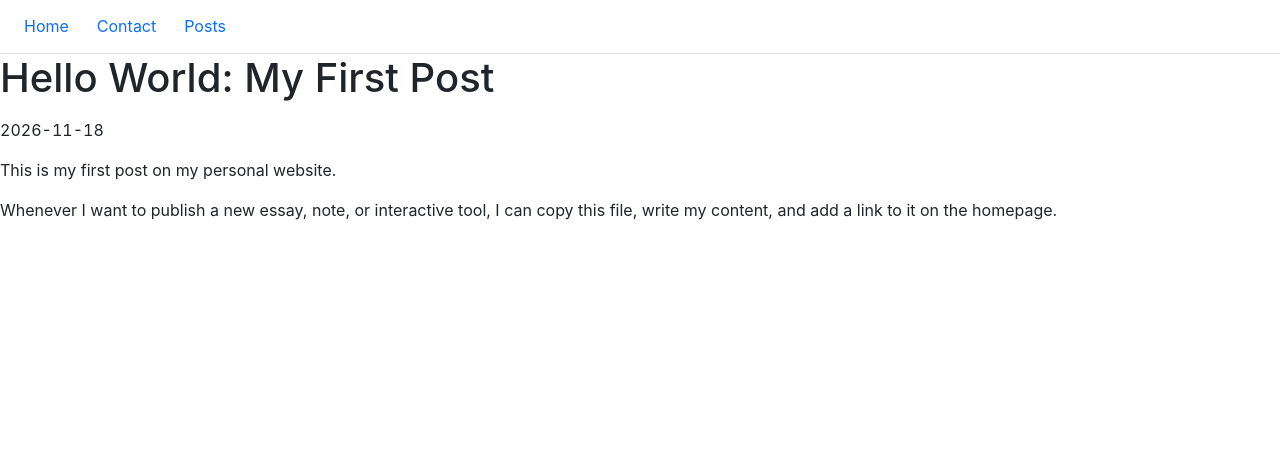
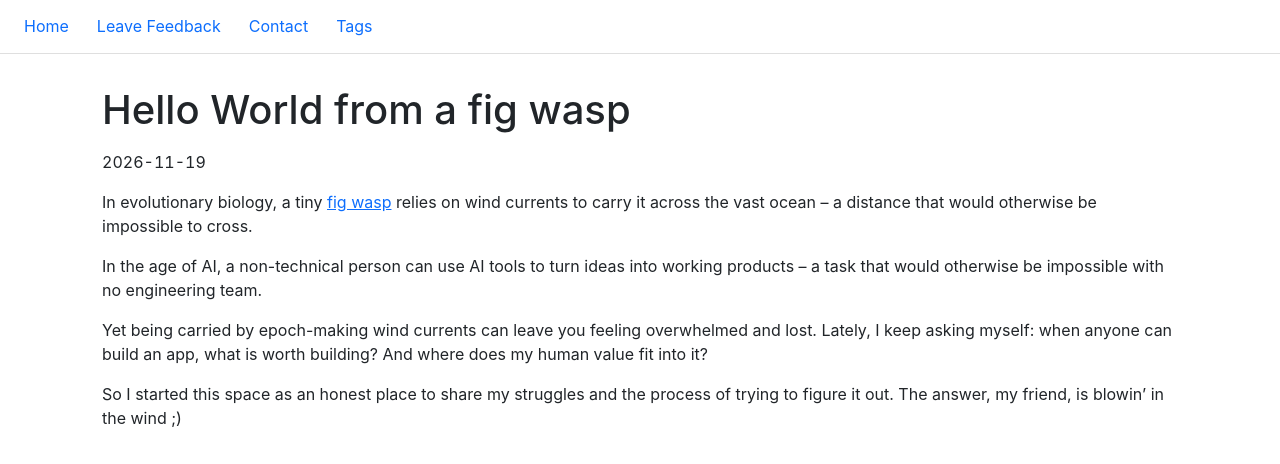
Before and after one commit to shiya-elemarth/shiya-elemarth.github.io, a plain HTML site: page posts/first-post.html in a window 1280 px wide. Drawn offline with Linux system fonts and the light colour scheme.

Commit message:
Revise first post content and update metadata
Updated the title, added a favicon link, and revised the content of the first post to include new themes and ideas.

```diff
--- a/posts/first-post.html
+++ b/posts/first-post.html
@@ -3,27 +3,39 @@
 <head>
   <meta charset="UTF-8">
   <meta name="viewport" content="width=device-width, initial-scale=1.0">
-  <title>Hello World: My First Post - Shiya Elemarth</title>
-  <link rel="stylesheet" href="../style.css">
+  <title>Hello World from a fig wasp - Shiya Yi</title>
+  <link rel="icon" type="image/png" href="../favicon.png">
+  <link rel="stylesheet" href="../style.css?v=2">
 </head>
 <body>
 
   <nav>
     <a href="../index.html">Home</a>
+    <a href="https://forms.gle/VyLqYt6psVBY5sLd7" target="_blank" rel="noopener noreferrer">Leave Feedback</a>
     <a href="../index.html#contact">Contact</a>
-    <a href="../index.html#posts">Posts</a>
+    <a href="../tags.html">Tags</a>
   </nav>
 
-  <h1>Hello World: My First Post</h1>
-  <p class="post-date">2026-11-18</p>
+  <main>
+    <h1>Hello World from a fig wasp</h1>
+    <p class="post-date">2026-11-19</p>
 
-  <p>
-    This is my first post on my personal website.
-  </p>
+    <p>
+      In evolutionary biology, a tiny <a href="https://en.wikipedia.org/wiki/Fig_wasp">fig wasp</a> relies on wind currents to carry it across the vast ocean – a distance that would otherwise be impossible to cross.
+    </p>
 
-  <p>
-    Whenever I want to publish a new essay, note, or interactive tool, I can copy this file, write my content, and add a link to it on the homepage.
-  </p>
+    <p>
+      In the age of AI, a non-technical person can use AI tools to turn ideas into working products – a task that would otherwise be impossible with no engineering team.
+    </p>
+
+    <p>
+      Yet being carried by epoch-making wind currents can leave you feeling overwhelmed and lost. Lately, I keep asking myself: when anyone can build an app, what is worth building? And where does my human value fit into it?
+    </p>
+
+    <p>
+      So I started this space as an honest place to share my struggles and the process of trying to figure it out. The answer, my friend, is blowin’ in the wind ;)
+    </p>
+  </main>
 
 </body>
 </html>
```
